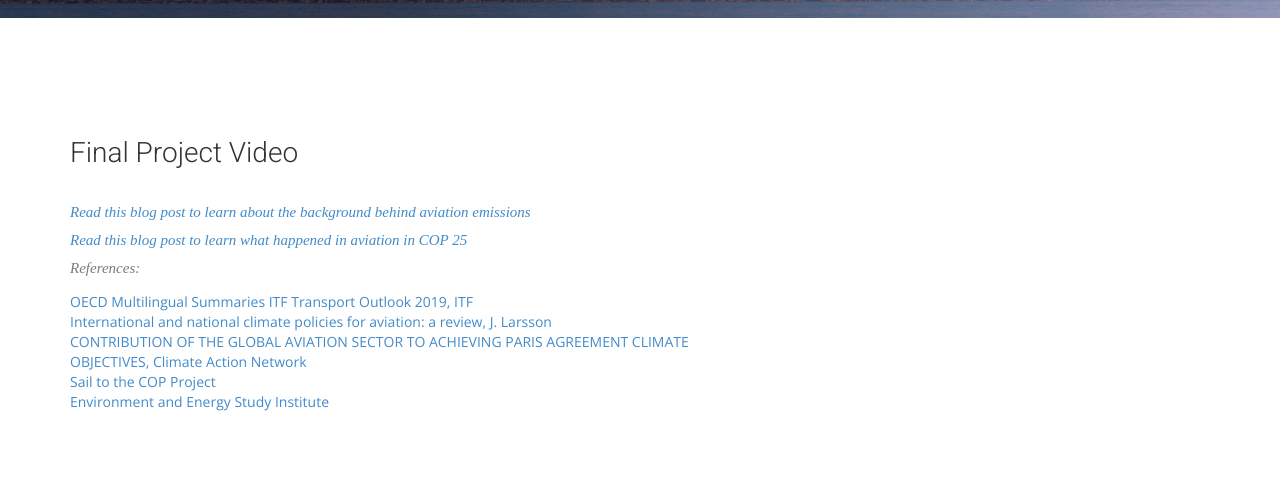
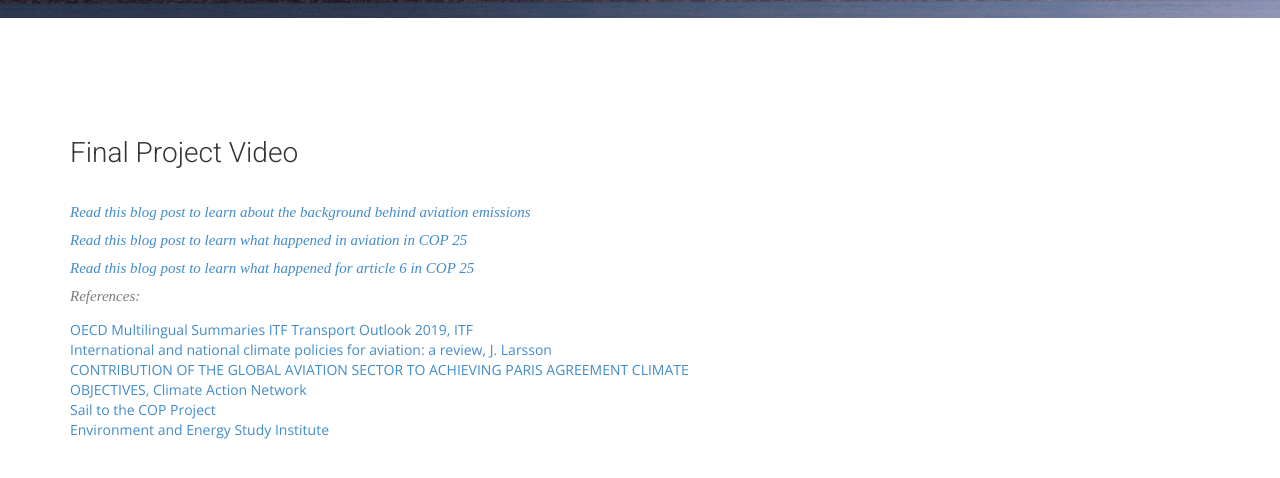
Before and after one commit to morutkin/morutkin.github.io, a Jekyll site: the page built from final.html, in a window 1280 px wide and 900 px high, scrolled down 404 px, cut to the strip 0-518 px from the top of the window. Shown: the top 478 px of the strip. Built offline with Jekyll 4.4.1, drawn with Linux system fonts in a browser that asks for light colours; nearby versions of some CDN libraries; some web fonts are replaced.

Commit message:
Update final.html

```diff
--- a/final.html
+++ b/final.html
@@ -30,6 +30,8 @@ permalink: /final/
                   <b></b><a href = "https://morutkin.github.io/morutkin.github.io//2019/12/18/smart-buildings-new-post.html">Read this blog post to learn about the background behind aviation emissions</a></b>
                   <br>
                   <b></b><a href = "https://morutkin.github.io/morutkin.github.io//2019/12/18/final-background-new-post.html">Read this blog post to learn what happened in aviation in COP 25</a></b>
+                  <br>
+                  <b></b><a href = "https://morutkin.github.io/morutkin.github.io//2019/12/18/article6-new-post.html">Read this blog post to learn what happened for article 6 in COP 25</a></b>
               <br>
                 References:
                 <ul>
```
